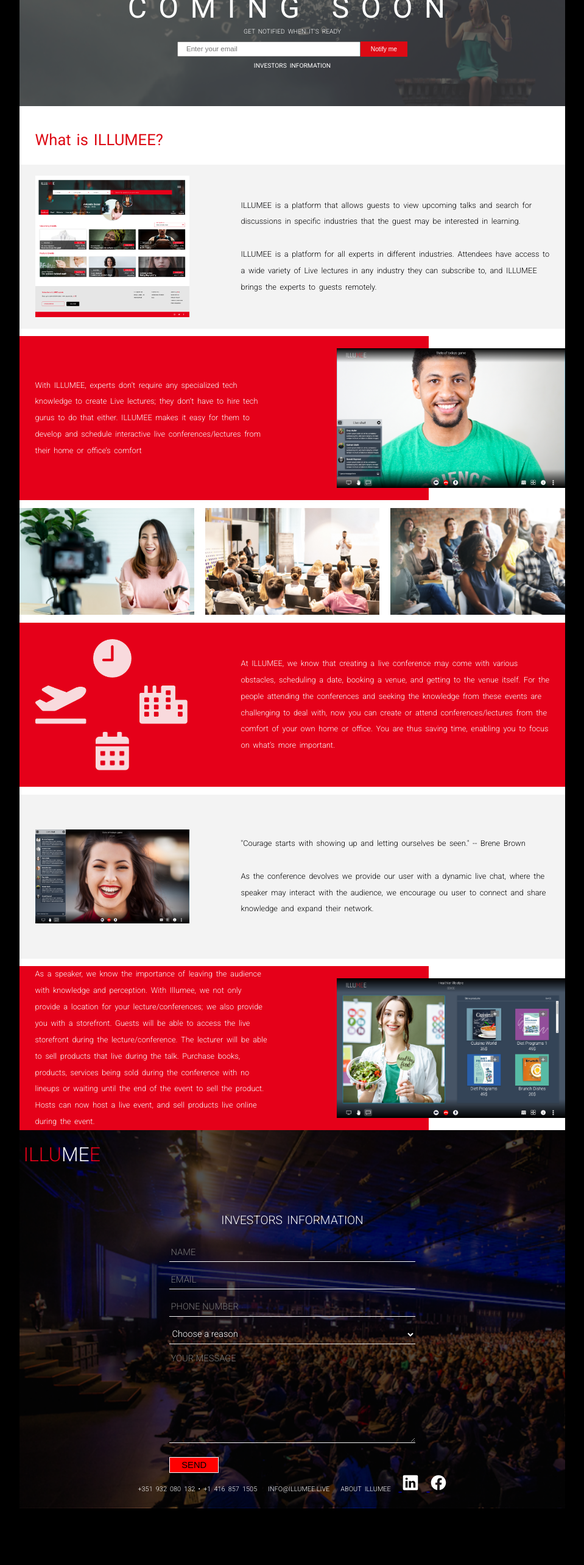
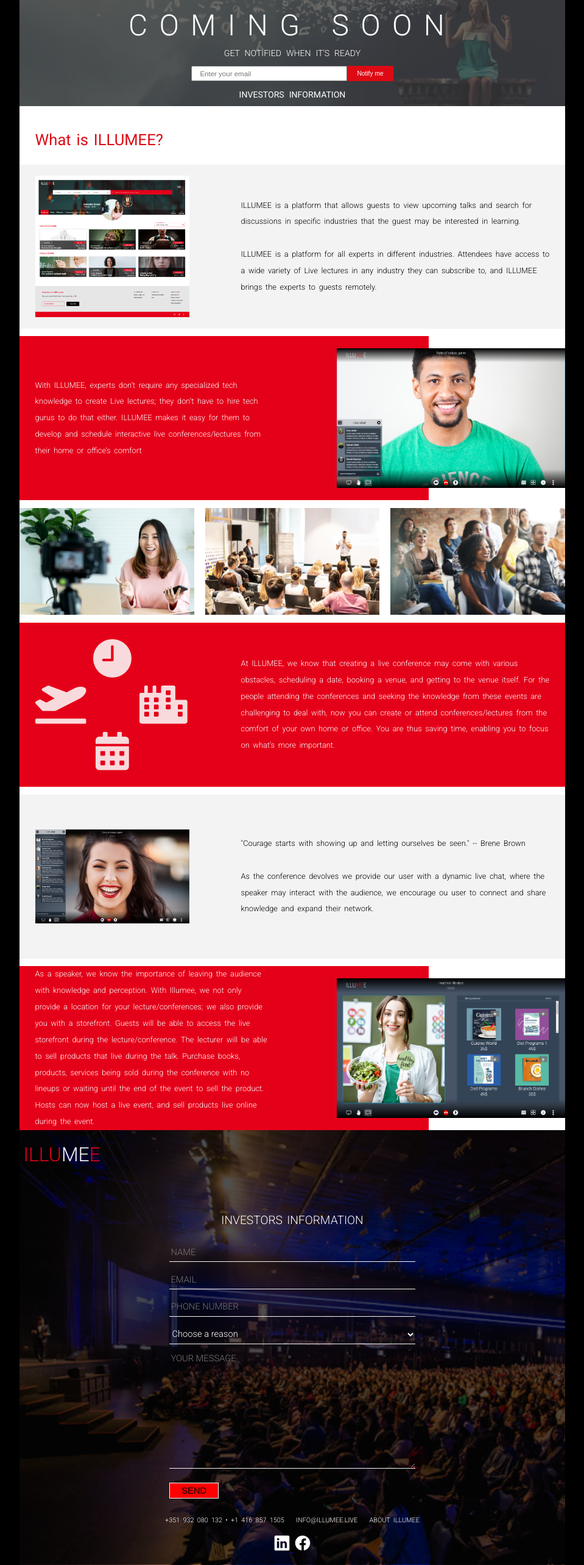
Before and after one commit to Pratha-Me/Illumee, a React (Create React App) app: page / in a window 1280 px wide. Shown: the part 56-2622 px from the top of the page at 61% size, without its empty margins (160-1119 px from the left). Before the commit the page ends 2529 px from the top, so only its background shows below. Built offline with nearby package versions, Linux system fonts and the light colour scheme.

Commit message:
Refactored

```diff
--- a/src/pages/landingPage/Home.js
+++ b/src/pages/landingPage/Home.js
@@ -37,6 +37,7 @@
             <React.Fragment>
                 <div className="intro-heading">
                     <h2 className="brand">IILU<span>ME</span>E</h2>
+<div className="heading-flex">
                     <h1 className="heading"> COMING SOON </h1>
 
                     <p>GET NOTIFIED WHEN IT'S READY</p>
@@ -44,6 +45,8 @@
                         <input type="email" name="email" placeholder="Enter your email"></input><button> Notify me</button>
                     </div>
                     <p className="last-p">INVESTORS INFORMATION</p>
+
+</div>
                 </div>
 
                 <div className="illumee-body">
--- a/src/pages/landingPage/landingPageComp/FormFooter.js
+++ b/src/pages/landingPage/landingPageComp/FormFooter.js
@@ -58,9 +58,13 @@
             </div>
 
             <div className="footnotes">
-                <p>+351 932 080 132 &bull; +1 416 857 1505</p> <p>INFO@ILLUMEE.LIVE</p> <p>ABOUT ILLUMEE </p>
+                <div className="footnotes-p">
+                <p>+351 932 080 132 &bull; +1 416 857 1505 </p> <p>INFO@ILLUMEE.LIVE</p> <p> ABOUT ILLUMEE </p>
+                </div>
+                <div>
                 <a href="#" target="_blank"> <ion-icon name="logo-linkedin" style={{ color: "white", fontSize: "28px" }}></ion-icon></a>
                 <a href="#" target="_blank"> <ion-icon name="logo-facebook" style={{ color: "white", fontSize: "28px" }}></ion-icon></a>
+                </div>
             </div>
         </div>
     )
--- a/src/styles/formFooter.css
+++ b/src/styles/formFooter.css
@@ -7,9 +7,9 @@
 .formComp h1 {
     color: var(--color-red1);
     margin: 0;
-    padding: 0.5rem;
-    font-weight: lighter;
-    font-size: 2.5rem;
+    padding: 0.5vw;
+    font-weight: 200;
+    font-size: 2.5vw;
 }
 
 .formComp h1 > span {
@@ -31,8 +31,7 @@
 
 .form h2 {
     color: var(--text-white);
-
-    font-weight: lighter;
+    font-weight: 200;
 }
 
 .form form > *:not(:last-child) {
@@ -49,8 +48,7 @@
 }
 
 .form form > #message{
-    height: 150px;
-
+    height: 15vw;
 }
 
 .btn{
@@ -79,16 +77,24 @@
 }
 
 .formComp .footnotes {
-    width: 525px;
-    margin: auto;
-    font-size: 0.85rem;
-    font-weight: 300;
+	display: flex;
+	flex-direction: column;
+	justify-content: center;
+	align-items: center;
+	font-size: 0.85rem;
+	font-weight: 300;
     color: var(--text-white);
-    text-align: center;
+    margin-top: 1vw;
 }
 
-.footnotes > * {
-    margin: 0.50rem;
+.footnotes-p {
+    display: flex;
+    justify-content: space-between;
+    align-items: center;
+}
+
+.footnotes-p > p{
+    padding: 0 0.75vw;
 }
 
 .footnotes > p {
--- a/src/styles/style.css
+++ b/src/styles/style.css
@@ -50,7 +50,7 @@
 
 .intro-heading .heading {
 	letter-spacing: var(--letter-spacing-val);
-	font-weight: 400;
+	font-weight: 300;
 	font-size: 3.75vw;
 	text-align: center;
 	color: white;
@@ -61,7 +61,17 @@
 	font-weight: 200;
 	text-align: center;
 	color: white;
-	font-size: 0.8vw;
+	font-size: 1.1vw;
+	word-spacing: .35vw;
+}
+
+.heading-flex {
+    display: flex;
+    flex-direction: column;
+    justify-content: center;
+    align-items: center;
+    position: relative;
+    top: 2.25vw;
 }
 
 div.input-div {
@@ -72,10 +82,10 @@
 }
 
 .input-div input {
-	width: 23.5vw;
+	width: 20vw;
 	height: inherit;
 	font-size: 0.9vw;
-	padding-left: 1rem;
+	padding-left: 1vw;
 }
 
 .input-div button {
```
